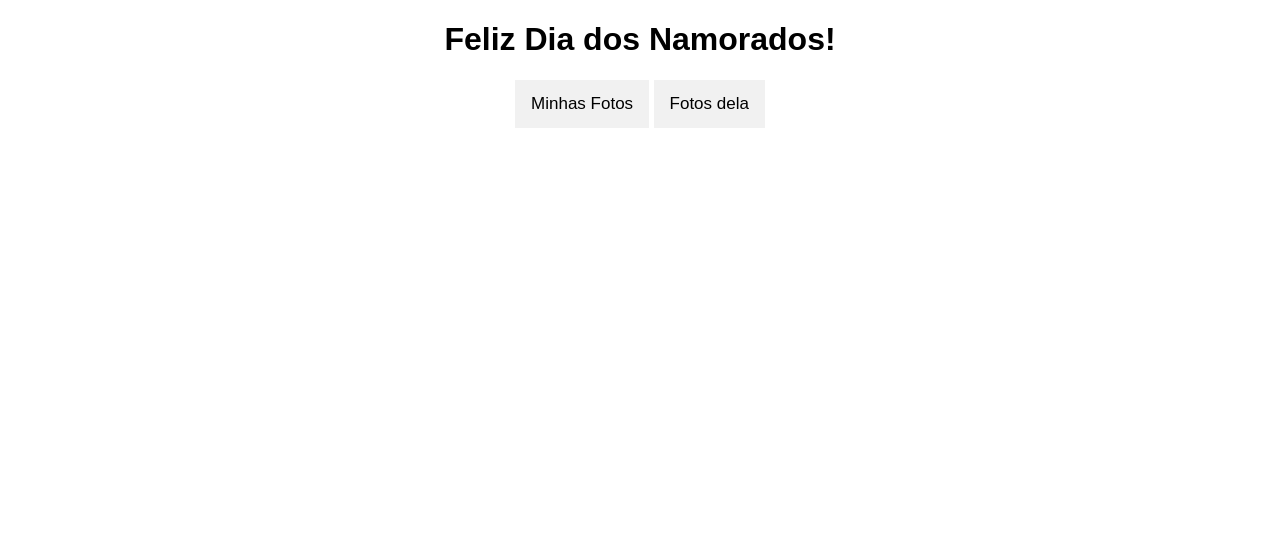
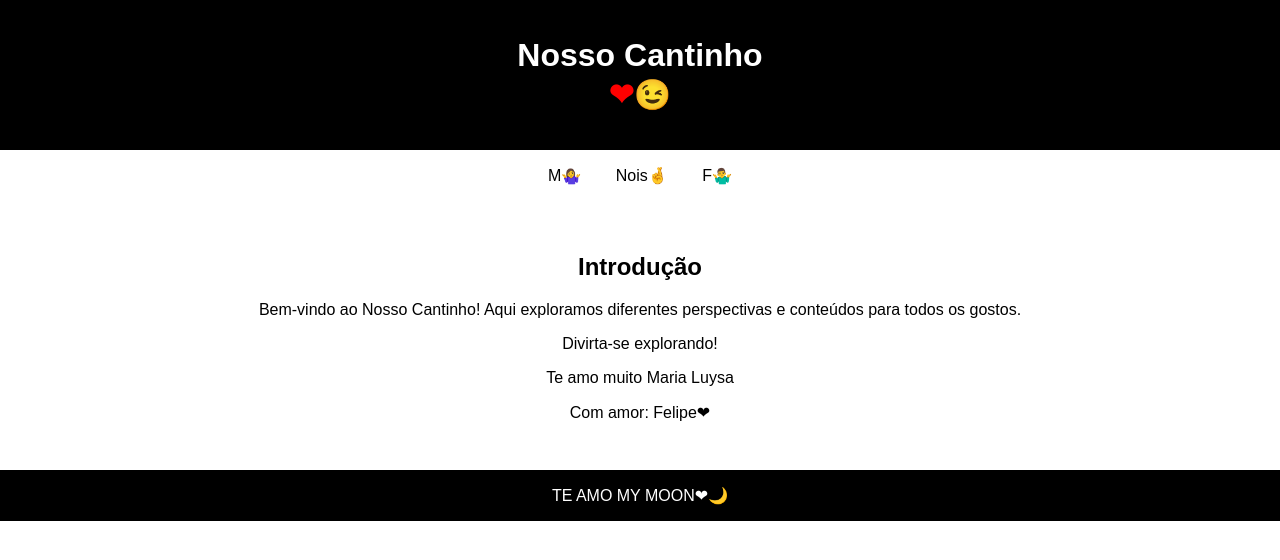
Before and after one commit to Felipe-hehe/Nosso_cantinho, a plain HTML site: page index.html in a window 1280 px wide. Drawn offline with Linux system fonts and the light colour scheme.

Commit message:
Update index.html

```diff
--- a/index.html
+++ b/index.html
@@ -3,28 +3,172 @@
 <head>
     <meta charset="UTF-8">
     <meta name="viewport" content="width=device-width, initial-scale=1.0">
-    <title>Dia dos Namorados</title>
-    <link rel="stylesheet" href="styles.css">
+    <title>Nosso Cantinho ❤😉</title>
+    <style>
+        body {
+            font-family: Arial, sans-serif;
+            margin: 0;
+            padding: 0;
+            background-color: #fff;
+            color: #000;
+        }
+        header, footer {
+            background-color: #000;
+            color: #fff;
+            text-align: center;
+            padding: 1em 0;
+        }
+        nav {
+            text-align: center;
+            margin: 1em 0;
+        }
+        nav a {
+            margin: 0 15px;
+            text-decoration: none;
+            color: #000;
+        }
+        section {
+            padding: 2em;
+            max-width: 800px;
+            margin: auto;
+            display: none;
+            text-align: center; /* Centralizando o texto */
+        }
+        .active {
+            display: block;
+        }
+        .gallery {
+            display: flex;
+            flex-wrap: wrap;
+            justify-content: center;
+        }
+        .gallery img {
+            margin: 5px;
+            width: 200px;
+            height: auto;
+        }
+        h1 {
+            display: inline-block;
+            cursor: pointer;
+        }
+        .heart {
+            font-size: 30px;
+            cursor: pointer;
+            color: red;
+            vertical-align: middle; /* Alinha verticalmente com o texto */
+        }
+        .footer-line {
+            background-color: #000;
+            color: #fff;
+            padding: 1em 0;
+            text-align: center;
+        }
+    </style>
 </head>
 <body>
-    <h1>Feliz Dia dos Namorados!</h1>
-    <div class="tabs">
-        <button class="tablink" onclick="openTab(event, 'minhasFotos')">Minhas Fotos</button>
-        <button class="tablink" onclick="openTab(event, 'fotosDela')">Fotos dela</button>
-    </div>
+    <header>
+        <h1>Nosso Cantinho<br> <span class="heart" onclick="openPlus18(event)">❤😉</span></h1>
+    </header>
 
-    <div id="minhasFotos" class="tabcontent">
-        <h2>Minhas Fotos</h2>
-        <input type="file" id="uploadMinhasFotos" multiple>
-        <div id="minhasFotosContainer"></div>
-    </div>
+    <nav>
+        <a href="#" onclick="openTab('m')">M🤷‍♀️</a>
+        <a href="#" onclick="openTab('nois')">Nois🤞</a>
+        <a href="#" onclick="openTab('f')">F🤷‍♂️</a>
+    </nav>
 
-    <div id="fotosDela" class="tabcontent">
-        <h2>Fotos dela</h2>
-        <input type="file" id="uploadFotosDela" multiple>
-        <div id="fotosDelaContainer"></div>
-    </div>
+    <section id="introducao" class="tab active">
+        <h2 style="text-align: center;">Introdução</h2>
+        <p style="text-align: center;">Bem-vindo ao Nosso Cantinho! Aqui exploramos diferentes perspectivas e conteúdos para todos os gostos.</p>
+        <p style="text-align: center;">Divirta-se explorando!</p>
+        <p style="text-align: center;">Te amo muito Maria Luysa</p>
+        <p style="text-align: center;">Com amor: Felipe❤</p>
+    </section>
 
-    <script src="script.js"></script>
+    <section id="m" class="tab">
+        <h2>M🤷‍♀️</h2>
+        <p>Como sempre te vejo linda✨</p>
+    </section>
+
+    <section id="nois" class="tab">
+        <h2>Nois🤞</h2>
+        <p>Pretendo atualizar isso um dia ent...</p>
+    </section>
+
+    <section id="f" class="tab">
+        <h2>F🤷‍♂️</h2>
+        <p>"F" de Feito para vc😙🙃</p>
+    </section>
+
+    <section id="plus18" class="tab" style="display: none;">
+        <h2>+18🚫</h2>
+        <p>Hehe, seqsu😈</p>
+    </section>
+
+    <section id="gallery" class="tab">
+        <h2>Galeria</h2>
+        <input type="file" id="fileInput" accept="image/*">
+        <button onclick="uploadImage()">Upload</button>
+        <div class="gallery" id="galleryContainer"></div>
+    </section>
+
+    <footer class="footer-line">
+        TE AMO MY MOON❤🌙
+    </footer>
+
+    <script>
+        function openTab(tabName) {
+            var i, tabContent;
+            tabContent = document.getElementsByClassName("tab");
+            for (i = 0; i < tabContent.length; i++) {
+                tabContent[i].style.display = "none";
+            }
+            document.getElementById(tabName).style.display = "block";
+        }
+
+        window.onload = function() {
+            openTab('introducao');
+            loadImages();
+        };
+
+        function openPlus18(event) {
+            openTab('plus18');
+        }
+
+        function uploadImage() {
+            var fileInput = document.getElementById('fileInput');
+            var file = fileInput.files[0];
+            if (file) {
+                var reader = new FileReader();
+                reader.onload = function(e) {
+                    var imgData = e.target.result;
+                    saveImage(imgData);
+                    displayImage(imgData);
+                };
+                reader.readAsDataURL(file);
+            }
+        }
+
+        function saveImage(imgData) {
+            var images = JSON.parse(localStorage.getItem('images')) || [];
+            images.push(imgData);
+            localStorage.setItem('images', JSON.stringify(images));
+        }
+
+        function loadImages() {
+            var images = JSON.parse(localStorage.getItem('images')) || [];
+            images.forEach(function(imgData) {
+                displayImage(imgData);
+            });
+        }
+
+        function displayImage(imgData) {
+            var galleryContainer = document.getElementById('galleryContainer');
+            var img = document.createElement('img');
+            img.src = imgData;
+            img.width = 200;
+            img.height = 200;
+            galleryContainer.appendChild(img);
+        }
+    </script>
 </body>
 </html>
```
